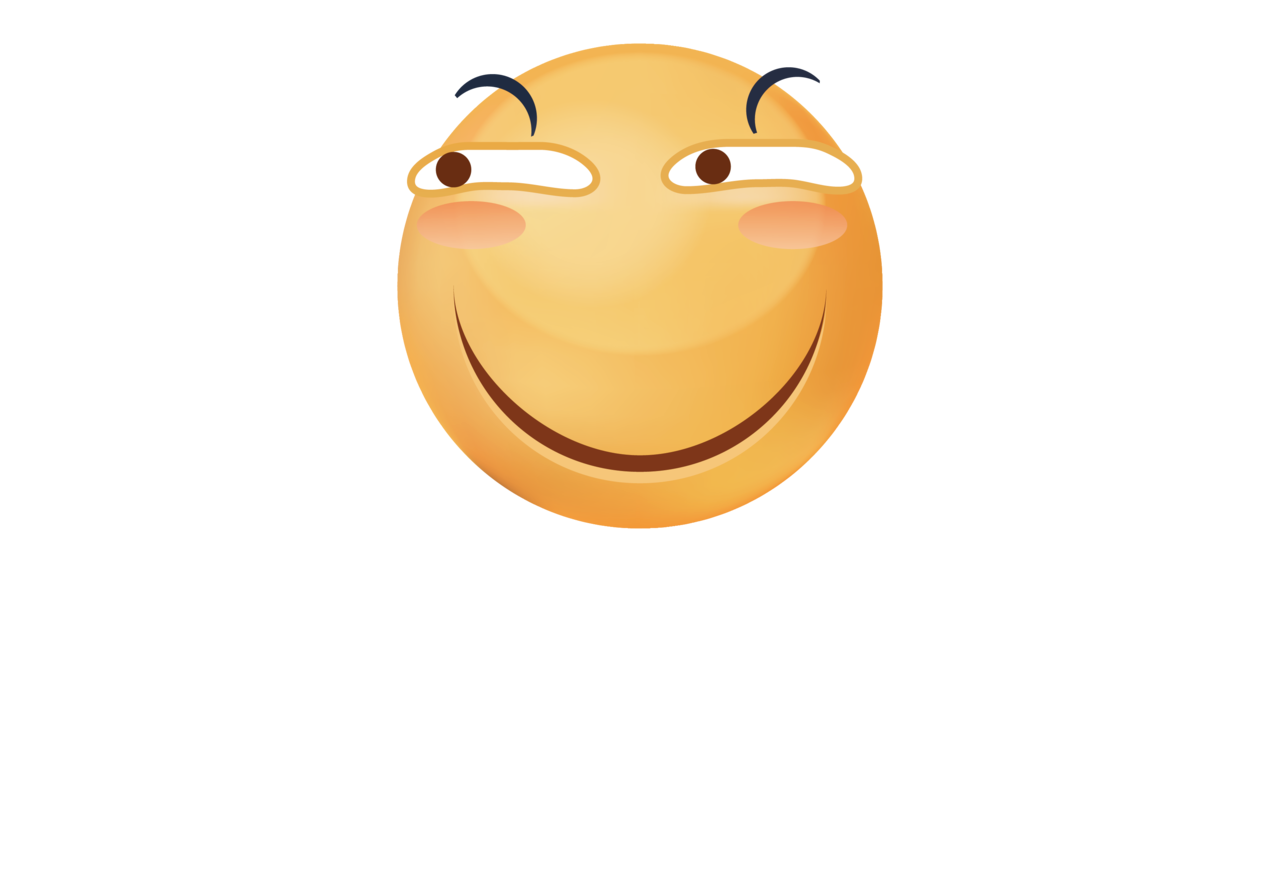
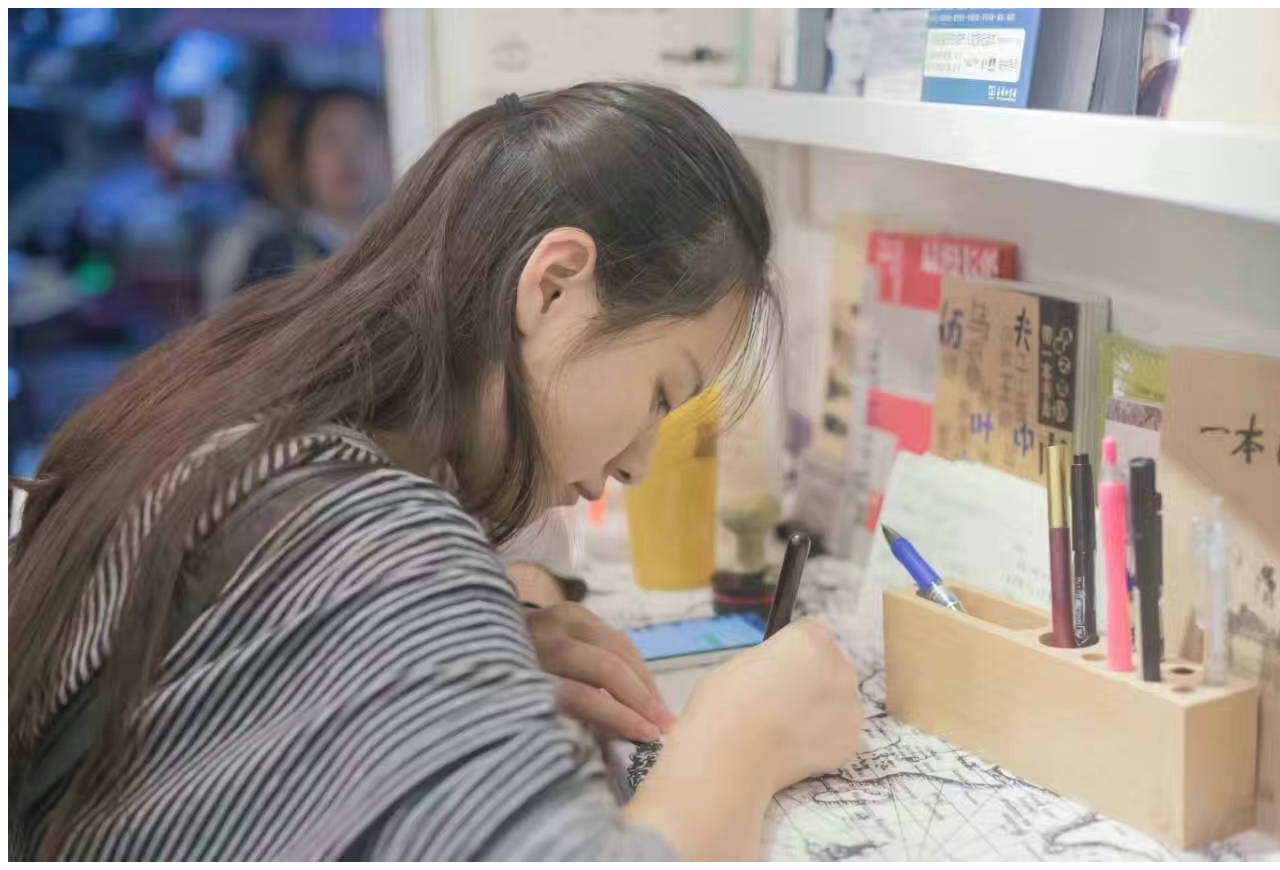
Before and after one commit to haokanderen/haokanderen.github.io, a plain HTML site: page index.html in a window 1280 px wide. Before the commit the page ends 800 px from the top, so only its background shows below. Drawn offline with Linux system fonts and the light colour scheme.

Commit message:
Update index.html

```diff
--- a/index.html
+++ b/index.html
@@ -1 +1 @@
-<img style="display: block;margin: auto;" src="huaji.jpg"/>
+<img style="display: block;margin: auto;" src="linger.jpg"/>
```
